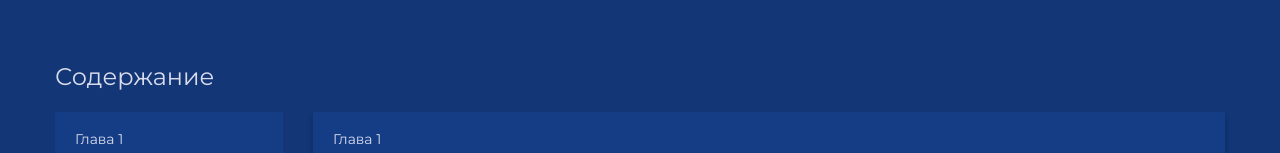
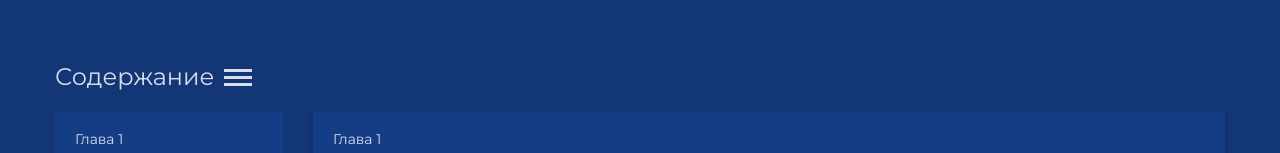
Before and after one commit to flowr1x/python-course-vue, a Vue app: page / in a window 1280 px wide. Shown: the part 204-357 px from the top of the page. Built offline with nearby package versions, Linux system fonts and the light colour scheme; what maska would draw is missing.

Commit message:
create IconBurger component

```diff
--- a/src/assets/layouts/base.scss
+++ b/src/assets/layouts/base.scss
@@ -2,6 +2,11 @@
   ========  =MAIN CONFIG= ========
 */
 $header-size: 80px;
+
+%shadow {
+  box-shadow: 2px 9px 50px hsla(0, 0, 0, .1),
+        -2px 9px 60px hsla(0, 0, 0, .1);
+}
 
 html,
 body {
@@ -30,6 +35,49 @@ body {
   }
 }
 
+.icon-menu__burger {
+  display: block;
+  cursor: pointer;
+  &::before {
+    content: "";
+    height: 80px;
+    width: 57px;
+    position: absolute;
+    top: -100%;
+    left: 0;
+  }
+  span {
+    position: relative;
+    @extend %menu__icon;
+  }
+  span::before, span::after {
+    content: "";
+    @extend %menu__icon;
+    position: absolute;
+    transition: all .3s ease 0s;
+  }
+  span::before {
+    top: -7px;
+  }
+  span::after {
+    top: 7px;
+  }
+  &.menu-icon_active {
+    &::before {
+      top: -1px;
+    }
+    span {
+      background: transparent;
+      &:before {
+        transform: rotate(45deg) translate(5px, 6px);
+      }
+      &:after {
+        transform: rotate(-45deg) translate(4px, -5px);
+      }
+    }
+  }
+}
+
 .wrapper {
     overflow: hidden;
     min-height: 100vh;
--- a/src/assets/layouts/form.scss
+++ b/src/assets/layouts/form.scss
@@ -1,7 +1,3 @@
-%shadow {
-  box-shadow: 2px 9px 50px hsla(0, 0, 0, .1),
-        -2px 9px 60px hsla(0, 0, 0, .1);
-}
 .form__content {
   display: flex;
   justify-content: center;
--- a/src/assets/layouts/header.scss
+++ b/src/assets/layouts/header.scss
@@ -18,6 +18,7 @@
   width: 100%;
   display: flex;
   align-items: center;
+
   @extend %shadow;
   transition: transform .3s ease 0s;
 
@@ -34,46 +35,7 @@
   margin-right: 20px;
   &__menu-icon {
     display: none;
-    cursor: pointer;
     margin: 0 10px 2px 0;
-    &::before {
-      content: "";
-      height: 80px;
-      width: 57px;
-      position: absolute;
-      top: -100%;
-      left: 0;
-    }
-    span {
-      position: relative;
-      @extend %menu__icon;
-    }
-    span::before, span::after {
-      content: "";
-      @extend %menu__icon;
-      position: absolute;
-      transition: all .3s ease 0s;
-    }
-    span::before {
-      top: -7px;
-    }
-    span::after {
-      top: 7px;
-    }
-  }
-  &__menu-icon.menu-icon_active {
-    &::before {
-      top: -1px;
-    }
-    span {
-      background: transparent;
-      &:before {
-        transform: rotate(45deg) translate(5px, 6px);
-      }
-      &:after {
-        transform: rotate(-45deg) translate(4px, -5px);
-      }
-    }
   }
   &__link {
     display: flex;
@@ -92,11 +54,14 @@
     height: 24px;
     transition: all 0.3s ease 0s;
     transform: rotate(180deg);
+    path, polygon, rect {
+      fill: $highlight-color;
+    }
   }
 }
 
 .header__menu {
-    flex: 0 1 70%;
+    flex: 1 1 auto;
 }
 
 .menu {
@@ -149,7 +114,6 @@
 .header__icons {
     display: flex;
     justify-content: flex-end;
-    flex: 0 1 20%;
     position: relative;
     text-align: right;
     margin: 0 auto;
@@ -163,13 +127,6 @@
     }
 }
 
-._active {
-    left: -272px;
-}
-
-._close {
-    display: none;
-}
 
 /* PC */
 @media (max-width: 1087px) {
@@ -201,7 +158,10 @@
     }
 
     .menu {
-        background: $bg-color;
+        display: block;
+        box-shadow: 2px 9px 50px hsla(0, 0, 0, .1),
+        -2px 9px 60px hsla(0, 0, 0, .1);
+        background: $primary-color;
         width: 50%;
         height: 100vh;
         padding: 90px 0 0 15px;
@@ -228,4 +188,11 @@
 
 /* MOBILE SMALL */
 @media (max-width: 479.98px) {
+  .menu {
+    width: 60%;
+    &__link {
+        color: $text-color;
+        font-size: 20px;
+    }
 }
+}
--- a/src/assets/layouts/main.scss
+++ b/src/assets/layouts/main.scss
@@ -156,9 +156,15 @@
 .manual__container {
 }
 .manual__title {
+  display: flex;
+  align-items: center;
+  margin-bottom: 20px;
+
+  h2 {
     font-size: 24px;
     line-height: 1.2;
-    margin-bottom: 20px;
+    margin-right: 10px;
+  }
 }
 
 .manual__content {
--- a/src/components/Header.vue
+++ b/src/components/Header.vue
@@ -3,11 +3,7 @@
   <header class="header">
     <div class="header__content">
       <div class="header__logo logo-header">
-        <div class="logo-header__menu-icon"
-          @click="isOpen = !isOpen"
-          :class="{'menu-icon_active': isOpen}">
-          <span></span>
-        </div>
+        <icon-burger class="logo-header__menu-icon" @onClickBurger="currentStateBurger" />
         <router-link teg="a" :to="'/'" class="logo-header__link">
             <div class="logo-header__text">Pyth</div>
             <svg class="svg-icon logo-header__icon"
@@ -54,7 +50,7 @@
             <div class="logo-header__text">n</div>
         </router-link>
       </div>
-      <div class="header__menu menu" :class="{menu_active:isOpen}">
+      <div class="header__menu menu" :class="{menu_active:isMenuBurger}">
         <nav class="menu__nav">
           <ul class="menu__list">
             <li class="menu__item" v-for="menu in headerMenuList" :key="menu.path">
@@ -92,12 +88,16 @@ export default {
         {name: "Практические работы", path: "/practice"},
         {name: "Видеоуроки", path: "/video"},
       ],
-      isOpen: false,
       lastScroll: 0,
       defaultScroll: 100,
+      isMenuBurger: false,
     }
   },
   methods: {
+    currentStateBurger(state) {
+      this.isMenuBurger = state;
+      console.log();
+    },
     scrollNow: () => window.pageYOffset || document.documentElement.scrollTop,
     headerContainerHide: () => document.querySelector(".header__content").classList.contains("header__content_hide"),
     showHeaderDuringScroll(event) {
@@ -107,6 +107,7 @@ export default {
           (this.lastScroll < this.scrollNow()) &&
           !this.headerContainerHide()) {
         headerContent.classList.add("header__content_hide");
+        this.isMenuBurger = false;
       } else if (this.scrollNow() < this.lastScroll && this.headerContainerHide()){
         headerContent.classList.remove("header__content_hide");
       }
--- /dev/null
+++ b/src/components/UI/IconBurger.vue
@@ -0,0 +1,24 @@
+<template>
+  <div class="icon-menu__burger"
+    @click="onClickBurger"
+    :class="{'menu-icon_active': isOpen}">
+    <span></span>
+  </div>
+</template>
+
+<script>
+export default {
+  name: "icon-burger",
+  data() {
+    return {
+      isOpen: false,
+    }
+  },
+  methods: {
+    onClickBurger() {
+      this.isOpen = !this.isOpen;
+      this.$emit("onClickBurger", this.isOpen);
+    }
+  }
+}
+</script>
--- a/src/components/UI/index.js
+++ b/src/components/UI/index.js
@@ -1,6 +1,7 @@
 import MyButton from "./MyButton.vue";
 import MyInputForm from "./MyInputForm.vue"
+import IconBurger from "./IconBurger.vue"
 
 export default [
-  MyButton, MyInputForm
+  MyButton, MyInputForm, IconBurger
 ]
--- a/src/layouts/MainLayout.vue
+++ b/src/layouts/MainLayout.vue
@@ -20,7 +20,10 @@
       </section>
       <section class="page__manual manual">
         <div class="manual__container">
-          <h2 class="manual__title">Содержание</h2>
+          <div class="manual__title">
+            <h2>Содержание </h2>
+            <icon-burger/>
+          </div>
           <div class="manual__content">
             <aside class="manual__aside">
               <nav class="manual__nav nav-aside">
```
